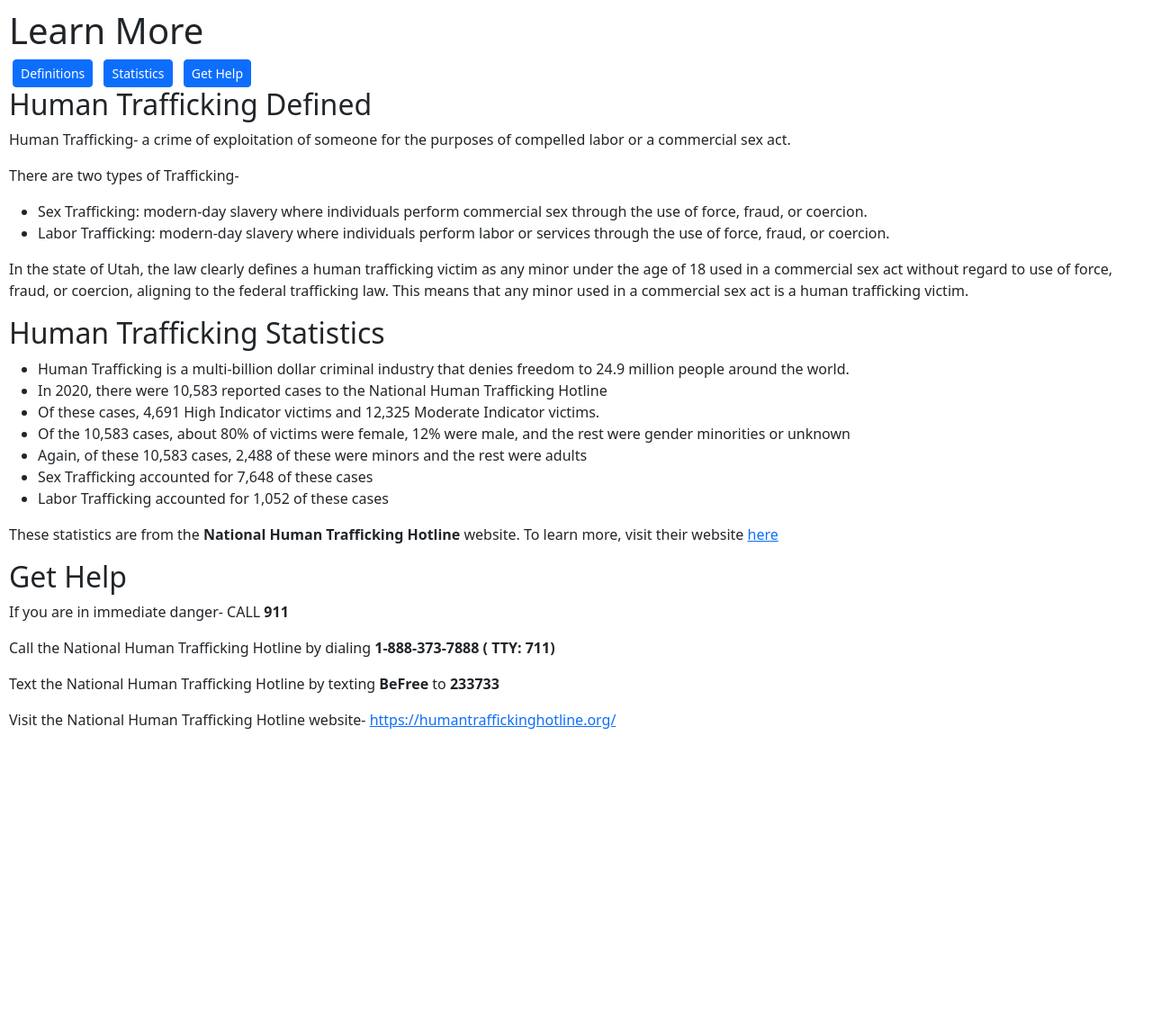
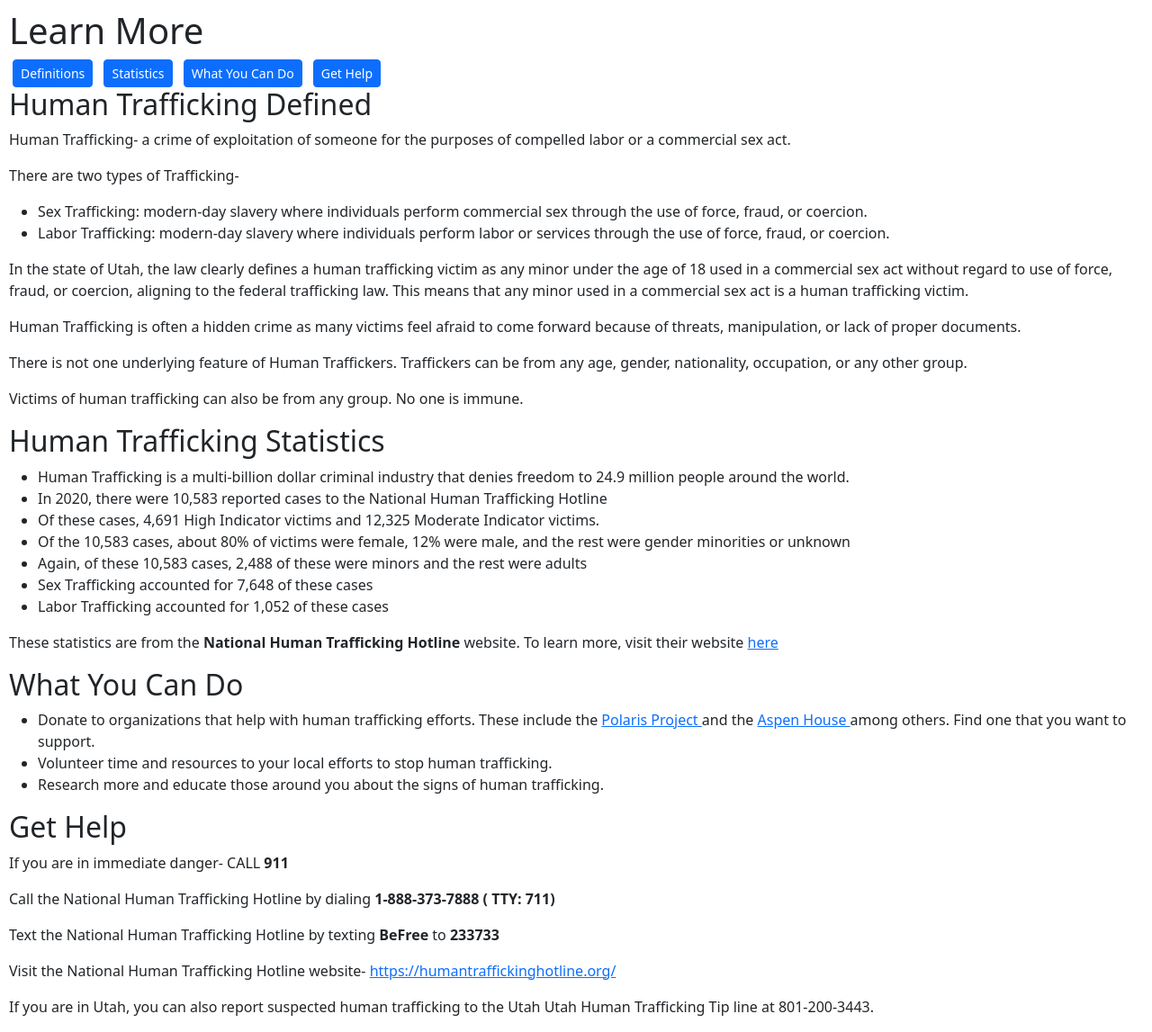
Before and after one commit to Tannerka5/IS303-Team-Alpha, a Django app: template missingpersons/templates/information/learnmore.html in a window 1280 px wide. Shown: the part 41-1188 px from the top of the page at 90% size. Before the commit the page ends 851 px from the top, so only its background shows below. Run offline with Django 3.2, Linux system fonts and the light colour scheme; the template is opened without the code that fills it, so the values that code supplies are empty.

Commit message:
Update learnmore.html

```diff
--- a/missingpersons/templates/information/learnmore.html
+++ b/missingpersons/templates/information/learnmore.html
@@ -33,6 +33,7 @@
       <h1>Learn More</h1>
       <a href="#defined" class="btn btn-primary btn-sm mx-1"> Definitions</a>
       <a href="#stats" class="btn btn-primary btn-sm mx-1"> Statistics</a>
+      <a href="#do" class="btn btn-primary btn-sm mx-1"> What You Can Do</a>
       <a href="#help" class="btn btn-primary btn-sm mx-1"> Get Help</a>
       <h2 id="defined">Human Trafficking Defined</h2>
       <p>Human Trafficking- a crime of exploitation of someone for the purposes of compelled labor or a commercial sex act. <p>
@@ -43,7 +44,11 @@
       </ul>
       <p> In the state of Utah, the law clearly defines a human trafficking victim as any
         minor under the age of 18 used in a commercial sex act without regard to use of force, fraud, or coercion,
-        aligning to the federal trafficking law. This means that any minor used in a commercial sex act is a human trafficking victim.
+        aligning to the federal trafficking law. This means that any minor used in a commercial sex act is a human trafficking victim.</p>
+
+      <p> Human Trafficking is often a hidden crime as many victims feel afraid to come forward because of threats, manipulation, or lack of proper documents.</p>
+      <p> There is not one underlying feature of Human Traffickers. Traffickers can be from any age, gender, nationality, occupation, or any other group. </p>
+      <p>Victims of human trafficking can also be from any group. No one is immune.</p>
 
       <h2 id="stats"> Human Trafficking Statistics</h2>
       <ul>
@@ -59,12 +64,19 @@
         <span style="font-weight:bold"> National Human Trafficking Hotline </span>
         website. To learn more, visit their website <a href="https://humantraffickinghotline.org/states">here</a></p>
 
-
+      <h2 id="do"> What You Can Do </h2>
+      <ul>
+        <li> Donate to organizations that help with human trafficking efforts. These include the <a href="https://polarisproject.org/"> Polaris Project </a> and the <a href="https://aspenhouseslc.org/"> Aspen House </a> among others.
+          Find one that you want to support. </li>
+        <li> Volunteer time and resources to your local efforts to stop human trafficking.</li>
+        <li> Research more and educate those around you about the signs of human trafficking.</li>
+      </ul>
       <h2 id="help"> Get Help </h2>
       <p> If you are in immediate danger- CALL <span style="font-weight:bold"> 911</span>
       <p> Call the National Human Trafficking Hotline by dialing <span style="font-weight:bold">1-888-373-7888 ( TTY: 711)</span></p>
       <p> Text the National Human Trafficking Hotline by texting <span style="font-weight:bold">BeFree</span> to <span style="font-weight:bold">233733</span> </p>
       <p> Visit the National Human Trafficking Hotline website- <a href="https://humantraffickinghotline.org/">https://humantraffickinghotline.org/</a></p>
+      <p> If you are in Utah, you can also report suspected human trafficking to the Utah Utah Human Trafficking Tip line at 801-200-3443. </p>
     </div>
 
     <!-- JavaScript Bundle with Popper -->
```
